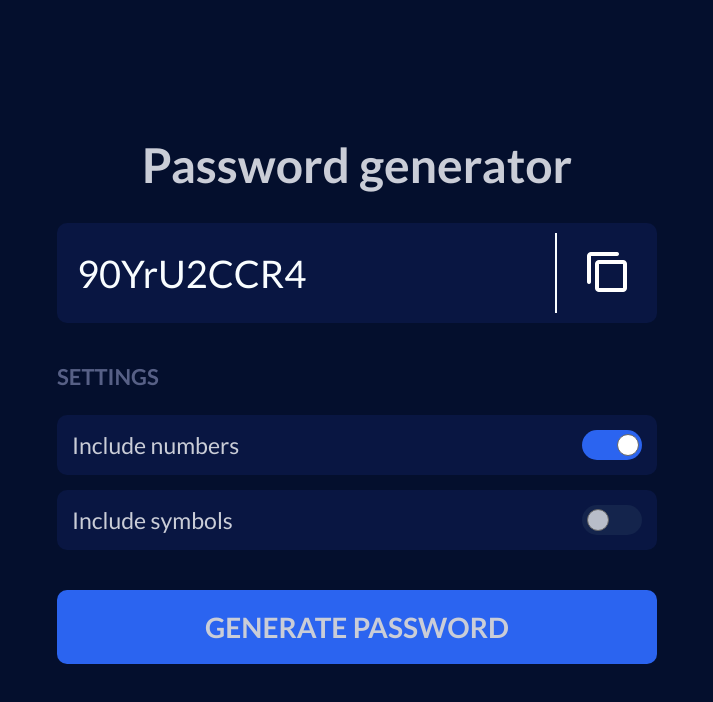
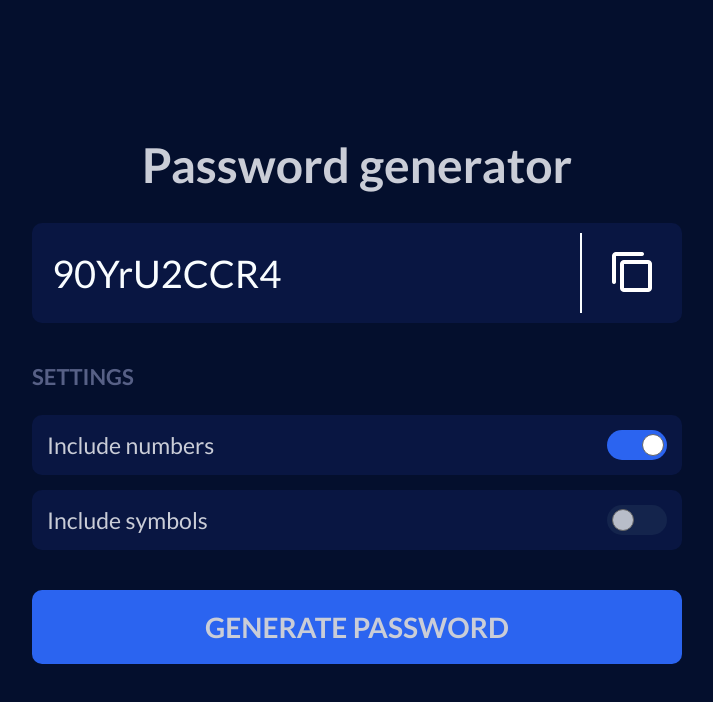
Before and after one commit to KevinAlvss/password-generator, a React (Create React App) app: page / in a window 1280 px wide. Shown: the top 702 px of the page, without its empty margins (283-996 px from the left). Built offline with nearby package versions, Linux system fonts and the light colour scheme.

Commit message:
adjusting components width

```diff
--- a/src/App.js
+++ b/src/App.js
@@ -2,6 +2,7 @@ import { useCallback, useEffect, useState } from "react";
 import {
   Container,
   Title,
+  Content,
   GeneratedPasswordBox,
   VerticalLine,
   GeneratedPasswordInputBox,
@@ -58,6 +59,7 @@ function App() {
     <Container>
       <Title>Password generator</Title>
 
+      <Content>
         <GeneratedPasswordBox>
           <GeneratedPasswordInputBox value={password} readOnly/>
           <ButtonBox>
@@ -92,6 +94,7 @@ function App() {
         <GenerateNewPasswordButton onClick={() => generatePassword()}>
           Generate Password
         </GenerateNewPasswordButton>
+      </Content>
 
     </Container>
   );
--- a/src/styles.js
+++ b/src/styles.js
@@ -14,13 +14,22 @@ export const Title = styled.h1`
     margin-bottom: 30px;
 `;
 
+export const Content = styled.div`
+    display: flex;
+    flex-direction: column;
+    align-items: center;
+    justify-content: center;
+    height: fit-content;
+    width: 650px;
+`;
+
 export const GeneratedPasswordBox = styled.div`
     background-color: #091642;
     border-radius: 10px;
     display: flex;
     align-items: center;
     justify-content: space-between;
-    width: 600px;
+    width: 100%;
 `;
 
 export const ButtonBox = styled.div`
@@ -64,13 +73,13 @@ export const GenerateNewPasswordButton = styled.button`
     font-weight: bold;
     padding: 20px 0px;
     border-radius: 10px;
-    width: 600px;
+    width: 100%;
 `;
 
 export const PasswordOptions = styled.div`
     display: flex;
     flex-direction: column;
-    width: 600px;
+    width: 100%;
     margin: 40px 0;
     gap: 15px;
 
```
Lines whose indentation alone changed are shown as unchanged.
